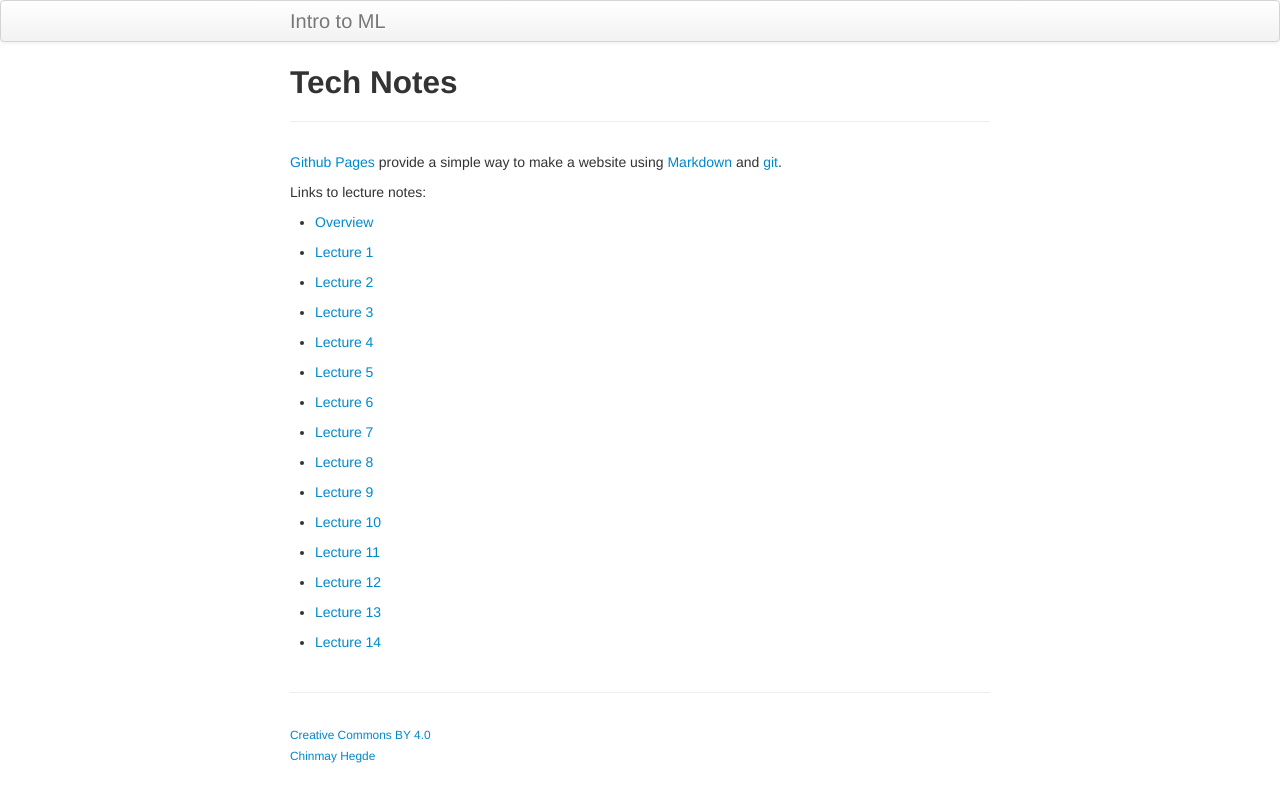
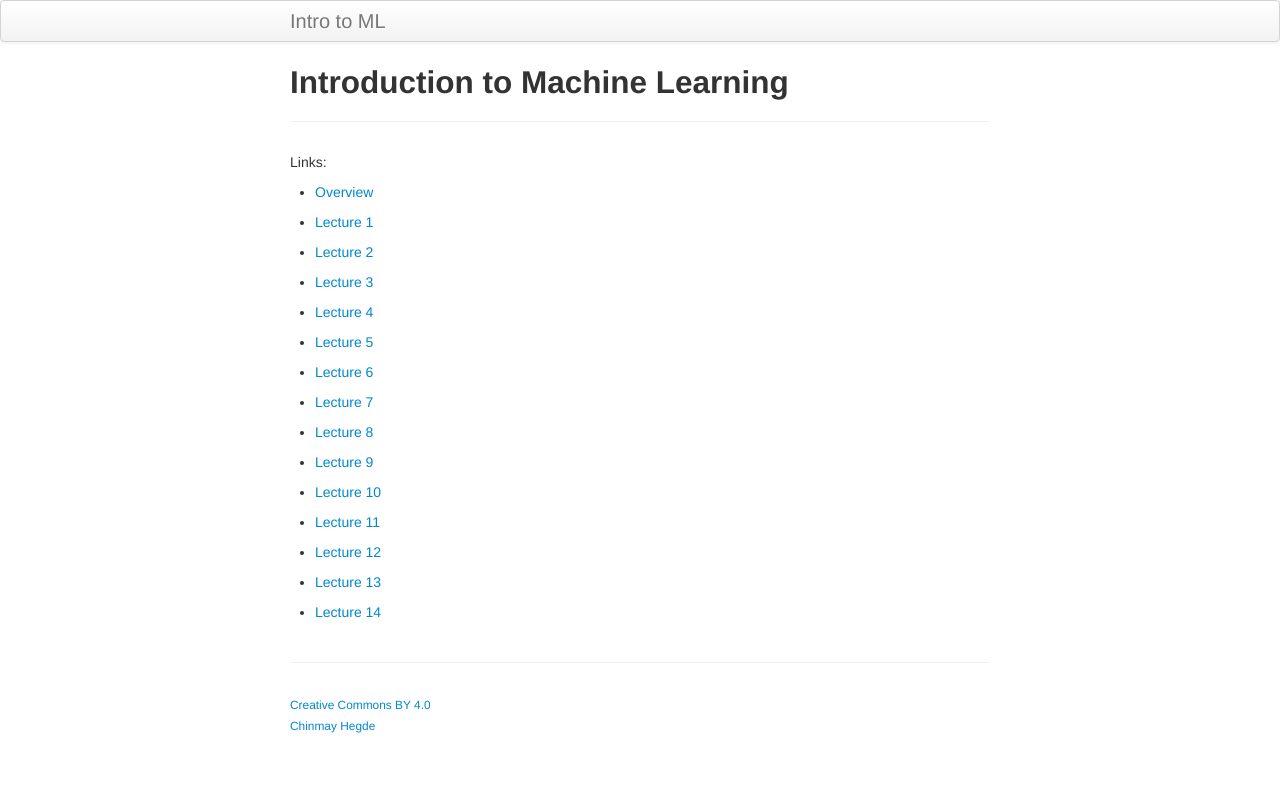
Before and after one commit to chinmayhegde/introml-notes-sp2020, a Jekyll site: the page built from index.md, in a window 1280 px wide. Shown: the top 802 px of the page. Built offline with Jekyll 4.4.1, drawn with Linux system fonts in a browser that asks for light colours; a script that is not in the unit is left out.

Commit message:
frontpage

```diff
--- a/index.md
+++ b/index.md
@@ -1,17 +1,12 @@
 ---
 layout: page
-title: Tech Notes
-description: Technical notes, summaries, et al.
+title: Introduction to Machine Learning
+description: Technical notes accompanying the lectures to Intro-ML@NYU Tandon.
 ---
 
-[Github Pages](https://pages.github.com) provide a simple way to make a
-website using
-[Markdown](https://daringfireball.net/projects/markdown/) and
-[git](https://git-scm.com).
+Links:
 
-Links to lecture notes:
-
-- [Overview](pages/overview.html)
+- [Overview](pages/lecture0_notes.html)
 
 - [Lecture 1](pages/lecture1_notes.html)
 
```
